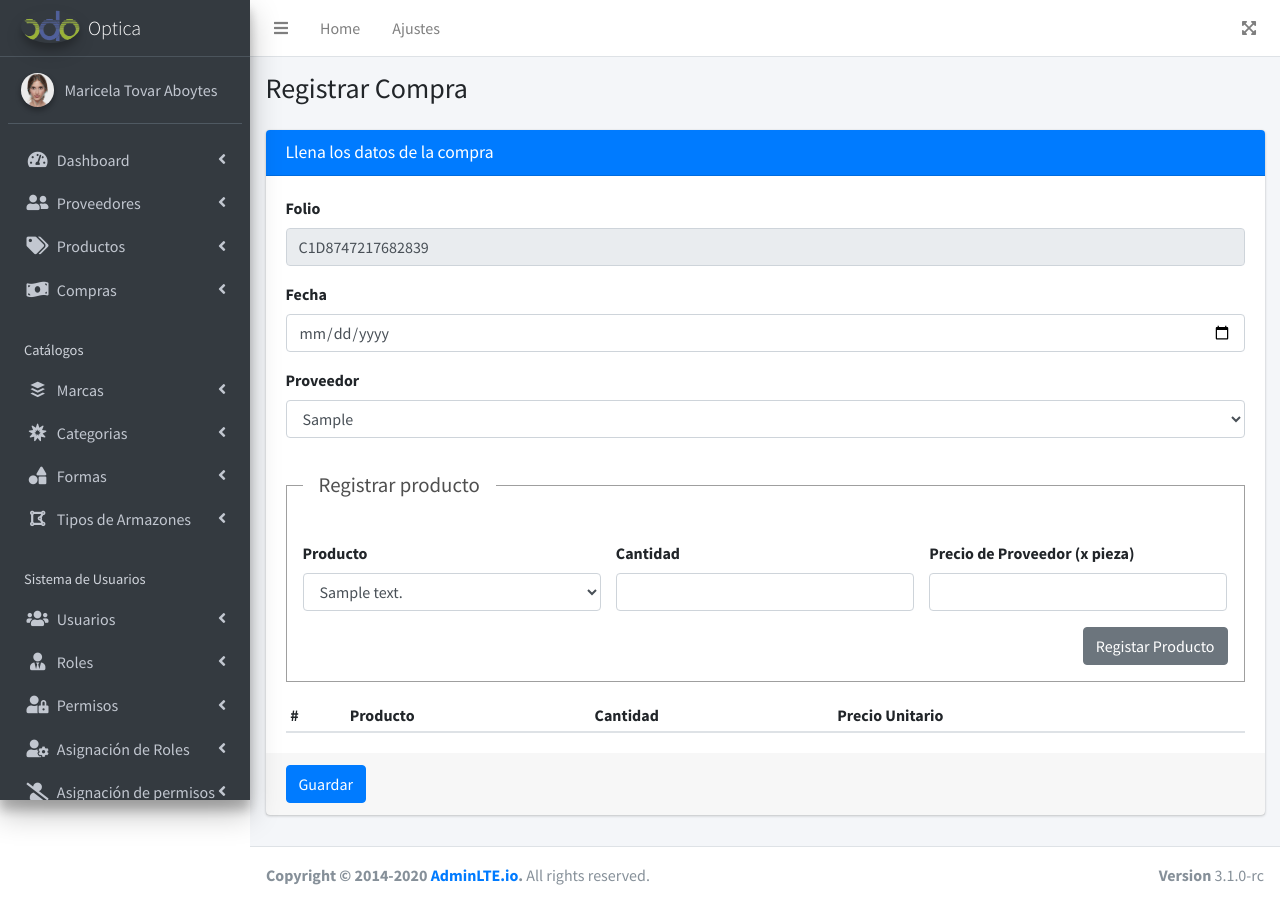
After one commit to FernandoAcTr/Optica-Web, a PHP site: page /PrograWeb/Optica/admin/compra/compra.php?action=form in a window 1280 px wide. The commit adds this page. Run offline with PHP 8.4, Linux system fonts and the light colour scheme; tables that the repository leaves empty or names only in its code hold one stand-in row (values such as "Sample post"); lists and menus that the app fills with data are empty; some libraries are stand-ins or nearby versions.

Commit message:
crud de compras

```diff
--- /dev/null
+++ b/admin/class/compra.class.php
@@ -0,0 +1,193 @@
+<?php
+
+include 'database.class.php';
+class Compra extends Database
+{
+    private $id_compra;
+    private $folio;
+    private $fecha;
+    private $id_proveedor;
+    private $productos;
+
+    public function setIdCompra($id_compra)
+    {
+        $this->id_compra = $id_compra;
+    }
+
+    public function setFolio($folio)
+    {
+        $this->folio = $folio;
+    }
+
+    public function generateFolio()
+    {
+        $folio = substr(md5(sha1('cadenaAleatoria').rand(1, 10000)), 0, 16);
+
+        return strtoupper($folio);
+    }
+
+    public function setFecha($fecha)
+    {
+        $this->fecha = $fecha;
+    }
+
+    public function setIdProveedor($id_proveedor)
+    {
+        $this->id_proveedor = $id_proveedor;
+    }
+
+    public function setProductos($productos)
+    {
+        $this->productos = $productos;
+    }
+
+    public function createCompra()
+    {
+        $this->connect();
+        $this->conn->beginTransaction();
+        try {
+            //insertar una compra
+            $sql = 'INSERT INTO compra(folio, fecha, id_proveedor) VALUES (?,?,?)';
+            $stmt = $this->conn->prepare($sql);
+            $stmt->execute([$this->folio, $this->fecha, $this->id_proveedor]);
+
+            //obtener el id de la compra generado
+            $sql = 'SELECT id_compra from compra order by id_compra desc limit 1';
+            $result = $this->conn->query($sql);
+            $compra = $result->fetch();
+
+            //insertar los detalles de la compra. 1 registro producto
+            $sql = 'INSERT INTO compra_detalle(id_compra, id_producto, cantidad, precio_proveedor) VALUES (?,?,?,?)';
+            $stmt = $this->conn->prepare($sql);
+            foreach ($this->productos as $id_producto => $producto) {
+                $stmt->execute([$compra['id_compra'], $id_producto, $producto['cantidad'], $producto['precio']]);
+            }
+
+            //Modificar el inventario de cada producto
+            $sql = 'UPDATE inventario set stock = stock + ? where id_producto = ?';
+            $stmt = $this->conn->prepare($sql);
+            foreach ($this->productos as $id_producto => $producto) {
+                $stmt->execute([$producto['cantidad'], $id_producto]);
+            }
+
+            $this->conn->commit();
+        } catch (\Throwable $th) {
+            $this->conn->rollback();
+            throw $th;
+        }
+        $this->close();
+    }
+
+    public function modifyCompra()
+    {
+        $this->connect();
+        $this->conn->beginTransaction();
+        try {
+            //Modificar una compra
+            $sql = 'UPDATE compra set fecha = ?, id_proveedor = ? where id_compra = ?';
+            $stmt = $this->conn->prepare($sql);
+            $stmt->execute([$this->fecha, $this->id_proveedor, $this->id_compra]);
+
+            //Consultar cuales eran los productos que tenia esa compra
+            $sql = 'SELECT id_producto, cantidad
+            from compra_detalle cd
+            WHERE id_compra = ?';
+            $stmt = $this->conn->prepare($sql);
+            $stmt->execute([$this->id_compra]);
+            $productosAntiguos = $stmt->fetchAll(PDO::FETCH_ASSOC);
+
+            //restar del inventario todos los productos viejos, porque se van a eliminar y volver a insertar los nuevos
+            $sql = 'UPDATE inventario set stock = stock - ? where id_producto = ?';
+            $stmt = $this->conn->prepare($sql);
+            foreach ($productosAntiguos as $producto) {
+                $stmt->execute([$producto['cantidad'], $producto['id_producto']]);
+            }
+
+            //Borrar los productos de la compra
+            $sql = 'DELETE from compra_detalle where id_compra = ?';
+            $stmt = $this->conn->prepare($sql);
+            $stmt->execute([$this->id_compra]);
+
+            //volver a insertar los nuevos productos actualizados
+            $sql = 'INSERT INTO compra_detalle(id_compra, id_producto, cantidad, precio_proveedor) VALUES (?,?,?,?)';
+            $stmt = $this->conn->prepare($sql);
+            foreach ($this->productos as $id_producto => $producto) {
+                $stmt->execute([$this->id_compra, $id_producto, $producto['cantidad'], $producto['precio']]);
+            }
+
+            //Modificar el inventario de cada producto y sumarle las nuevas cantidades
+            $sql = 'UPDATE inventario set stock = stock + ? where id_producto = ?';
+            $stmt = $this->conn->prepare($sql);
+            foreach ($this->productos as $id_producto => $producto) {
+                $stmt->execute([$producto['cantidad'], $id_producto]);
+            }
+
+            $this->conn->commit();
+        } catch (\Throwable $th) {
+            $this->conn->rollback();
+            throw $th;
+        }
+        $this->close();
+    }
+
+    public function deleteCompra()
+    {
+        $this->connect();
+        $this->conn->beginTransaction();
+        try {
+            //Consultar cuales eran los productos que tenia esa compra
+            $sql = 'SELECT id_producto, cantidad
+            from compra_detalle cd
+            WHERE id_compra = ?';
+            $stmt = $this->conn->prepare($sql);
+            $stmt->execute([$this->id_compra]);
+            $productosAntiguos = $stmt->fetchAll(PDO::FETCH_ASSOC);
+
+            //restar del inventario todos los productos comprados
+            $sql = 'UPDATE inventario set stock = stock - ? where id_producto = ?';
+            $stmt = $this->conn->prepare($sql);
+            foreach ($productosAntiguos as $producto) {
+                $stmt->execute([$producto['cantidad'], $producto['id_producto']]);
+            }
+
+            //Borrar la compra
+            $sql = 'DELETE from compra where id_compra = ?';
+            $stmt = $this->conn->prepare($sql);
+            $stmt->execute([$this->id_compra]);
+
+            $this->conn->commit();
+        } catch (\Throwable $th) {
+            $this->conn->rollback();
+            throw $th;
+        }
+        $this->close();
+    }
+
+    public function fetchAll()
+    {
+        $sql = 'SELECT c.*, p.razon_social
+        FROM compra c
+        JOIN proveedor p USING(id_proveedor)';
+
+        return $this->execQuery($sql, null);
+    }
+
+    public function readOneCompra()
+    {
+        $sql = 'SELECT * from compra where id_compra = ?';
+        $compras = $this->execQuery($sql, [$this->id_compra]);
+
+        return $compras[0];
+    }
+
+    public function readProductosCompra()
+    {
+        $sql = 'SELECT cd.id_producto, cd.cantidad, cd.precio_proveedor, p.descripcion
+        from compra_detalle cd
+        JOIN producto p USING (id_producto)
+        WHERE id_compra = ?';
+        $productos = $this->execQuery($sql, [$this->id_compra]);
+
+        return $productos;
+    }
+}
--- a/admin/class/database.class.php
+++ b/admin/class/database.class.php
@@ -85,36 +85,4 @@
            $this->close();
        }
 
-       /**
-        * execMultipleStmt.
-        * Ejecuta multiples insercciones SQL dentro de una transaccion.
-        *
-        * @param	mixed	$arraySql Arreglo de insercciones con el formato+
-        *	 $arraySql = [
-        *       [
-        *         'sql' => 'INSERT into A(a, b, c, d) values (?,?,?,?)',
-        *         'params' => ['a', 'b', 'c','d'],
-        *       ],
-        *    ]
-        *
-        * @return	bool si se ejecutaron o no todas las insercciones
-        */
-       public function execMultipleStmt($arraySql)
-       {
-           $this->connect();
-           $this->conn->beginTransaction();
-
-           try {
-               foreach ($arraySql as $sql) {
-                   $stmt = $this->conn->prepare($sql['sql']);
-                   $stmt->execute($sql['params']);
-               }
-               $this->conn->commit();
-           } catch (\Throwable $th) {
-               $this->conn->rollBack();
-               throw $th;
-           }
-
-           $this->close();
-       }
    }
--- a/admin/class/producto.class.php
+++ b/admin/class/producto.class.php
@@ -1,6 +1,6 @@
 <?php
 
-   include 'database.class.php';
+   include_once 'database.class.php';
 
    class Producto extends Database
    {
@@ -168,12 +168,18 @@
        public function deleteProducto()
        {
            $producto = $this->readOneProducto();
-           if (strcmp($producto['foto'], 'no-foto.jpg') != 0) {
-               $this->deletePicture($producto['foto']);
+           try {
+               $sql = 'DELETE from producto where id_producto = ?';
+               $params = [$this->id_producto];
+               $this->execStmt($sql, $params);
+
+               if (strcmp($producto['foto'], 'no-foto.jpg') != 0) {
+                   $this->deletePicture($producto['foto']);
+               }
+           } catch (\Throwable $th) {
+               $mensaje = 'No puedes eliminar un producto que ya se ha comprado antes. Elimina todas las compras en donde se encuentre registrado';
+               die ($mensaje);
            }
-           $sql = 'DELETE from producto where id_producto = ?';
-           $params = [$this->id_producto];
-           $this->execStmt($sql, $params);
        }
 
        public function fetchAll()
@@ -213,7 +219,7 @@
 
                $nombreLimpio = uniqid().'.'.$type;
 
-               if (move_uploaded_file($this->foto['tmp_name'], '../producto/img/'.$nombreLimpio)) {
+               if (move_uploaded_file($this->foto['tmp_name'], '../../productos/'.$nombreLimpio)) {
                    return $nombreLimpio;
                }
            }
@@ -224,7 +230,7 @@
        private function deletePicture($name)
        {
            try {
-               unlink('../producto/img/'.$name);
+               unlink('../../productos/'.$name);
            } catch (\Throwable $th) {
            }
        }
--- /dev/null
+++ b/admin/compra/compra.php
@@ -0,0 +1,71 @@
+<?php
+
+include_once '../class/compra.class.php';
+include_once '../class/proveedor.class.php';
+include_once '../class/producto.class.php';
+
+$action = isset($_GET['action']) ? $_GET['action'] : null;
+
+$proveedor = new Proveedor();
+$producto = new Producto();
+$compra = new Compra();
+
+switch ($action) {
+  case 'new':
+    $compra->setFolio($_POST['folio']);
+    $compra->setFecha($_POST['fecha']);
+    $compra->setIdProveedor($_POST['id_proveedor']);
+    $compra->setProductos($_POST['productos']);
+    $compra->createCompra();
+    header('Location: compra.php');
+    break;
+
+  case 'modify':
+    $compra->setFolio($_POST['folio']);
+    $compra->setFecha($_POST['fecha']);
+    $compra->setIdProveedor($_POST['id_proveedor']);
+    $compra->setProductos($_POST['productos']);
+    $compra->setIdCompra($_POST['id_compra']);
+    $compra->modifyCompra();
+    header('Location: compra.php');
+    break;
+
+  case 'form':
+    $id_compra = isset($_GET['id_compra']) ? $_GET['id_compra'] : '';
+
+    $data = [
+      'folio' => $compra->generateFolio(),
+      'fecha' => '',
+      'id_proveedor' => '',
+    ];
+
+    if (is_numeric($id_compra)) {
+        $compra->setIdCompra($id_compra);
+        $data = $compra->readOneCompra();
+        $data['comprados'] = $compra->readProductosCompra();
+        $titulo = 'Modificar Compra';
+        $script = 'compra.php?action=modify';
+    } else {
+        $titulo = 'Registrar Compra';
+        $script = 'compra.php?action=new';
+    }
+
+    $data['proveedores'] = $proveedor->fetchAll();
+    $data['productos'] = $producto->fetchAll();
+
+    include 'views/form.php';
+
+    break;
+
+  case 'delete':
+    $id_compra = isset($_GET['id_compra']) ? $_GET['id_compra'] : '';
+    $compra->setIdCompra($id_compra);
+    $compra->deleteCompra();
+    header('Location: compra.php');
+    break;
+
+  default:
+    $data = $compra->fetchAll();
+    include 'views/table.php';
+    break;
+}
--- /dev/null
+++ b/admin/compra/views/form.php
@@ -0,0 +1,141 @@
+<?php include '../views/header.php'; ?>
+<?php include '../views/navbar.php'; ?>
+
+<div class="wrapper">
+  <!-- Content Wrapper. Contains page content -->
+  <main class="content-wrapper">
+    <!-- Content Header (Page header) -->
+    <div class="content-header">
+      <div class="container-fluid">
+        <h3 class="mb-4"><?php echo $titulo; ?></h3>
+
+        <div class="row">
+          <div class="col-md-12">
+            <!-- Formulario de Proveedor -->
+            <div class="card card-primary">
+              <div class="card-header">
+                <h4 class="card-title">Llena los datos de la compra</h4>
+              </div>
+              <!-- /.card-header -->
+              <!-- form start -->
+              <form action="<?php echo $script; ?>" method="POST" enctype="multipart/form-data">
+                <div class="card-body">
+
+                  <div class="form-group">
+                    <label for="folio">Folio</label>
+                    <input type="text" class="form-control" id="folio" name="folio" value="<?php echo $data['folio']; ?>" readonly>
+                  </div>
+
+                  <div class="form-group">
+                    <label for="fecha">Fecha</label>
+                    <input type="date" class="form-control" id="fecha" name="fecha" value="<?php echo $data['fecha']; ?>" required>
+                  </div>
+
+                  <div class="form-group">
+                    <label for="id_proveedor">Proveedor</label>
+                    <select name="id_proveedor" id="id_proveedor" class="form-control">
+                      <?php foreach ($data['proveedores'] as $proveedor):?>
+                      <option value="<?php echo $proveedor['id_proveedor']; ?>"
+                        <?php echo $proveedor['id_proveedor'] === $data['id_proveedor'] ? 'selected' : ''; ?>>
+                        <?php echo $proveedor['razon_social']; ?></option>
+                      <?php endforeach; //Fin del ciclo foreach?>
+                    </select>
+                  </div>
+                  <fieldset>
+                    <legend>Registrar producto</legend>
+
+                    <div class="row">
+                      <div class="col-sm-4">
+                        <div class="form-group">
+                          <label for="id_producto">Producto</label>
+                          <select id="producto" class="form-control">
+                            <?php foreach ($data['productos'] as $producto):?>
+                            <option value="<?php echo $producto['id_producto']; ?>">
+                              <?php echo $producto['descripcion']; ?></option>
+                            <?php endforeach; //Fin del ciclo foreach?>
+                          </select>
+                        </div>
+                      </div>
+
+                      <div class="col-sm-4">
+                        <div class="form-group">
+                          <label for="cantidad">Cantidad</label>
+                          <input type="number" min="1" class="form-control" id="cantidad">
+                        </div>
+                      </div>
+
+                      <div class="col-sm-4">
+                        <div class="form-group">
+                          <label for="precio">Precio de Proveedor (x pieza)</label>
+                          <input type="text" class="form-control" id="precio">
+                        </div>
+                      </div>
+                    </div>
+
+                    <div class="d-flex justify-content-end">
+                      <button id="btn-registrar" class="btn btn-secondary">Registar Producto</button>
+                    </div>
+                  </fieldset>
+
+                  <!-- Tabla de productos comprados -->
+                  <table class="table table-striped table-sm mt-3" id="table-products">
+                    <thead>
+                      <tr>
+                        <th scope="col">#</th>
+                        <th scope="col">Producto</th>
+                        <th scope="col">Cantidad</th>
+                        <th scope="col">Precio Unitario</th>
+                        <th scope="col">
+                          <!--Boton-->
+                        </th>
+                      </tr>
+                    </thead>
+                    <tbody id="table-body">
+                      <!-- Se insertan tr dinamicos con javascript -->
+                      <?php
+                      if (isset($data['comprados'])):
+                        $contador = 0;
+                        foreach ($data['comprados'] as $producto):?>
+                        <tr>
+                          <th scope="row"><?php echo ++$contador; ?></th>
+                          <td><?php echo $producto['descripcion']; ?></td>
+                          <input type="hidden" name="productos[<?php echo $producto['id_producto']; ?>][descripcion]" value="<?php echo $producto['descripcion']; ?>">
+                          <td><?php echo $producto['cantidad']; ?></td>
+                          <input type="hidden" name="productos[<?php echo $producto['id_producto']; ?>][cantidad]" value="<?php echo $producto['cantidad']; ?>">
+                          <td><?php echo $producto['precio_proveedor']; ?></td>
+                          <input type="hidden" name="productos[<?php echo $producto['id_producto']; ?>][precio]" value="<?php echo $producto['precio_proveedor']; ?>">
+                          <td><button class='btn btn-sm btn-danger btn-eliminar' role='button'><i class="fas fa-trash-alt"></i></button></td>
+                        </tr>
+                        <?php
+                        endforeach; //Fin del ciclo foreach
+                      endif; //Fin del if?>
+                    </tbody>
+                  </table>
+                </div>
+                <!-- /.card-body -->
+
+                <?php if (is_numeric($id_compra)): ?>
+                <input type="hidden" value="<?php echo $data['id_compra']; ?>" name="id_compra">
+                <?php endif; //Fin del if?>
+
+                <div class="card-footer">
+                  <button type="submit" class="btn btn-primary">Guardar</button>
+                </div>
+              </form>
+              <!-- Form end -->
+
+            </div>
+            <!-- /.card -->
+          </div>
+        </div>
+
+      </div>
+      <!-- /.container-fluid -->
+    </div>
+    <!-- /.content-header -->
+  </main>
+  <!-- /.content-wrapper -->
+</div>
+<!-- ./wrapper -->
+
+<?php include '../views/footer.php'; ?>
--- /dev/null
+++ b/admin/index.php
@@ -0,0 +1,3 @@
+<?php
+
+   header('Location: dashboard/dashboard.php');
--- a/admin/views/header.php
+++ b/admin/views/header.php
@@ -24,6 +24,19 @@
     <link rel="stylesheet" href="../../plugins/datatables-responsive/css/responsive.bootstrap4.min.css">
     <link rel="stylesheet" href="../../plugins/datatables-buttons/css/buttons.bootstrap4.min.css">
 
+    <style>
+    legend {
+      font-size: 1.3rem;
+      color: #4f4f4f;
+      width: unset;
+      padding: 1rem;
+    }
+
+    fieldset {
+      border: 1px solid #9f9f9f !important;
+      padding: 1rem !important;
+    }
+    </style>
   </head>
 
   <body class="hold-transition sidebar-mini layout-fixed">
--- a/admin/views/navbar.php
+++ b/admin/views/navbar.php
@@ -106,6 +106,28 @@
                 <a href="<?php echo HOST_BASE; ?>/admin/producto/producto.php?action=form" class="nav-link">
                   <i class="fas fa-plus-circle nav-icon"></i>
                   <p>Agregar</p>
+                </a>
+              </li>
+            </ul>
+          </li>
+
+          <li class="nav-item has-treeview">
+            <a href="#" class="nav-link">
+            <i class="nav-icon fas fa-money-bill-wave"></i>
+              <p>
+                Compras
+                <i class="right fas fa-angle-left"></i>
+              </p>
+            </a>
+            <ul class="nav nav-treeview">
+              <li class="nav-item">
+                <a href="<?php echo HOST_BASE; ?>/admin/compra/compra.php" class="nav-link">
+                  <i class="fas fa-list nav-icon"></i>
+                  <p>Ver todas</p>
+                </a>
+                <a href="<?php echo HOST_BASE; ?>/admin/compra/compra.php?action=form" class="nav-link">
+                  <i class="fas fa-plus-circle nav-icon"></i>
+                  <p>Registrar Compra</p>
                 </a>
               </li>
             </ul>
```
Also changed, not shown: admin/compra/views/table.php (added, +74 -0 lines), js/admin.js (+49 -0 lines), 1 other file.
